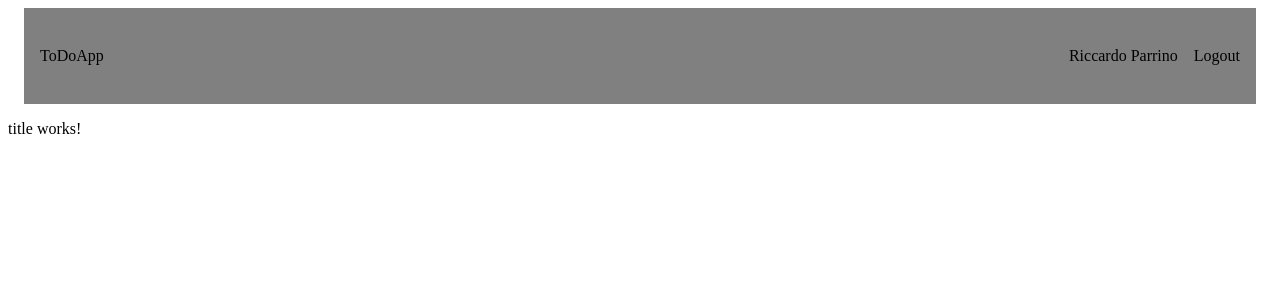
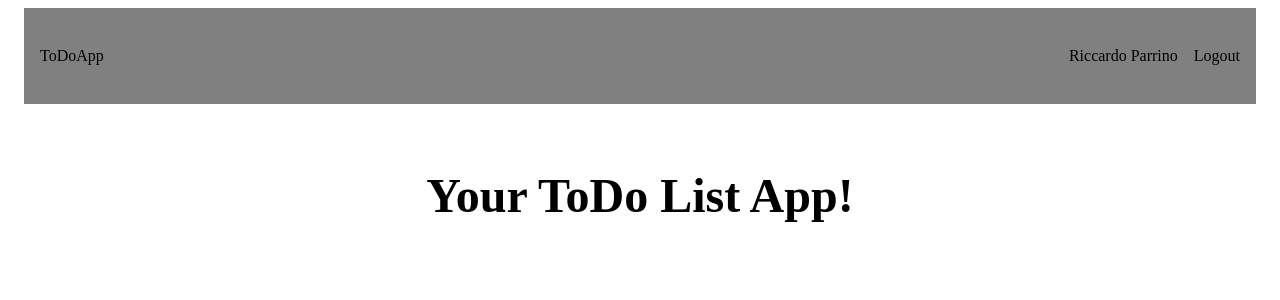
Before and after one commit to RiccardoParrino/ToDoApp, an Angular app in the folder frontend/todo/: page / in a window 1280 px wide. Shown: the top 300 px of the page. Built offline with nearby package versions, Linux system fonts and the light colour scheme.

Commit message:
better title

```diff
--- a/frontend/todo/src/app/title/title.css
+++ b/frontend/todo/src/app/title/title.css
@@ -0,0 +1,11 @@
+.title-container {
+    display: flex;
+    flex-direction: row;
+    align-items: center;
+    justify-content: center;
+    margin-top: 32px;
+}
+
+h1 {
+    font-size: 48px;
+}
--- a/frontend/todo/src/app/title/title.html
+++ b/frontend/todo/src/app/title/title.html
@@ -1 +1,3 @@
-<p>title works!</p>
+<div class="title-container">
+    <h1>Your ToDo List App!</h1>
+</div>
```
